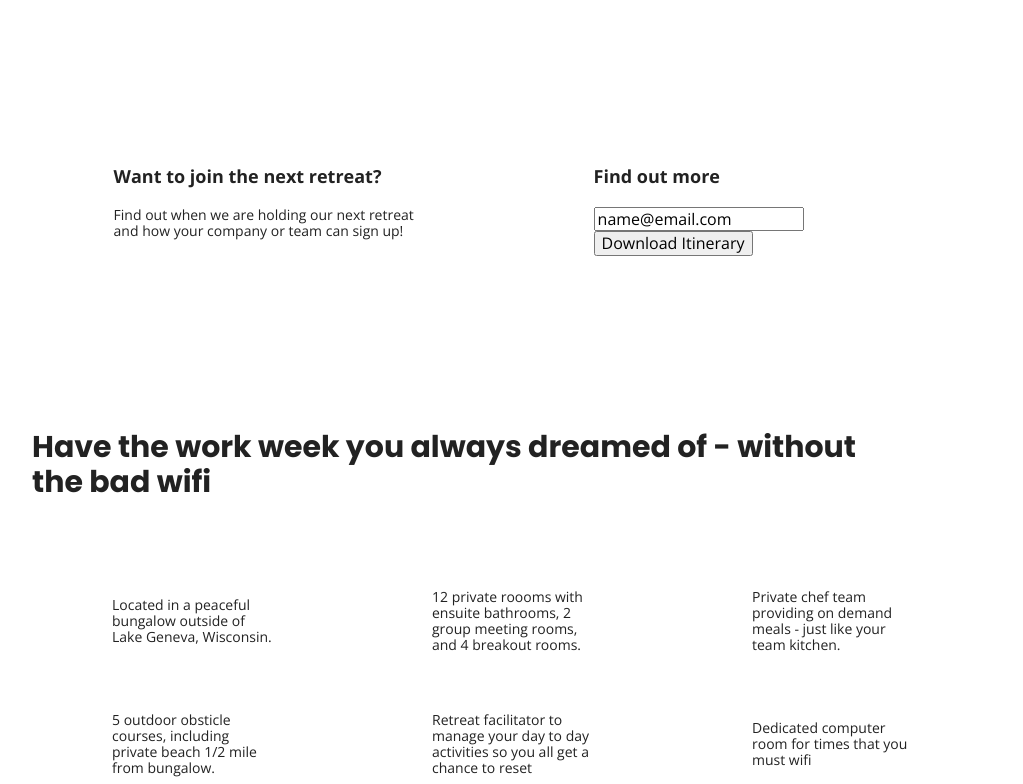
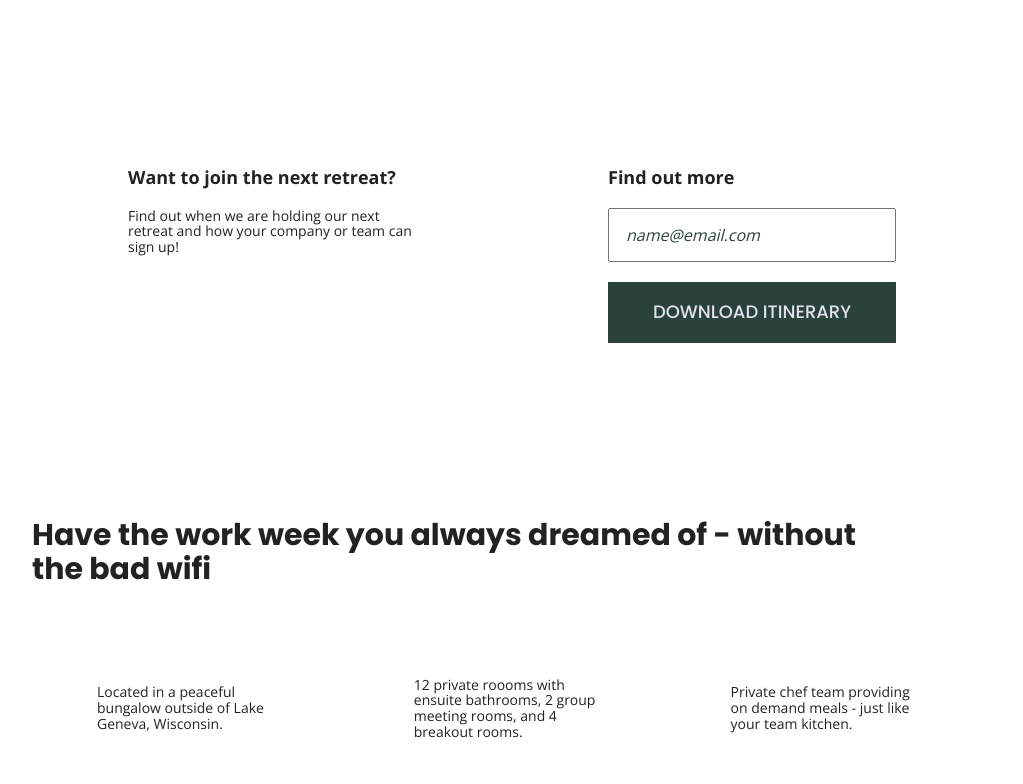
Before and after one commit to CaseyBemisArt/unplugged-retreat, a website built with Parcel: page index.html in a window 1280 px wide. Shown: the part 300-1084 px from the top of the page, without its empty margins (128-1151 px from the left). Built offline with nearby package versions, Linux system fonts and the light colour scheme.

Commit message:
Updated text styles

```diff
--- a/css/main.css
+++ b/css/main.css
@@ -324,6 +324,32 @@
 .faq-content {
   margin-bottom: 50px;
 }
+
+aside .form {
+  margin-top: 30px;
+}
+
+input[type=text] {
+  box-sizing: border-box;
+  width: 100%;
+  color: #2a423a;
+  font-style: italic;
+  padding: 1em;
+}
+
+input[type=button] {
+  width: 100%;
+  padding: 20px 0;
+  margin-top: 20px;
+  background-color: #2a423a;
+  font-family: 'Poppins', Helvetica, Arial, sans-serif;
+  font-weight: 500;
+  font-size: 1.125em;
+  color: #e2e3ed;
+  border: none;
+  text-align: center;
+  text-transform: uppercase;
+}
 /* ==========================================================================
    Helper classes
    ========================================================================== */
@@ -427,7 +453,7 @@
   }
 
   header .content-wrapper {
-    width:100;
+    width:100%;
     justify-content: space-between;
   }
 
@@ -470,7 +496,7 @@
   }
 
   .features .features-item-description {
-    width: 50%;
+    width: 62%;
   }
 
   /* ----- reviews ----- */
@@ -533,7 +559,7 @@
   }
 
   .faq-content {
-    flex-basis: 40%;
+    flex-basis: 45%;
   }
 
   .faq h2 {
@@ -544,13 +570,18 @@
 @media only screen and (min-width: 1200px) {
   /* ----- desktop styles here ----- */
 }
+
+header {
+  padding: 15px 0;
+}
+
 .content-wrapper {
   max-width: 960px;
 }
 
 /* ----- hero ----- */
 .hero-area h1{
-  width:75%;
+  width:60%;
 }
 
 /*----- aside ----- */
@@ -560,27 +591,27 @@
 
 aside .content-wrapper .form-description,
 aside .content-wrapper .form {
-  width: 33%;
+  width: 30%;
 }
 
 /* ----- features ----- */
 .features h2 {
-  width: 87%;
+  width: 90%;
 }
 
 .features article {
-  flex-basis: 320px;
+  flex-basis: 33%;
 }
 
 /* ----- reviews ----- */
 .reviews article div {
-  width: 50%;
+  width: 42%;
 }
 
 /* ----- about page ----- */
 .mission h2,
 .contact-section .content-wrapper h2 {
-  width: 960px;
+  width: 95%;
 }
 
 /* ----- faq page ----- */
```
